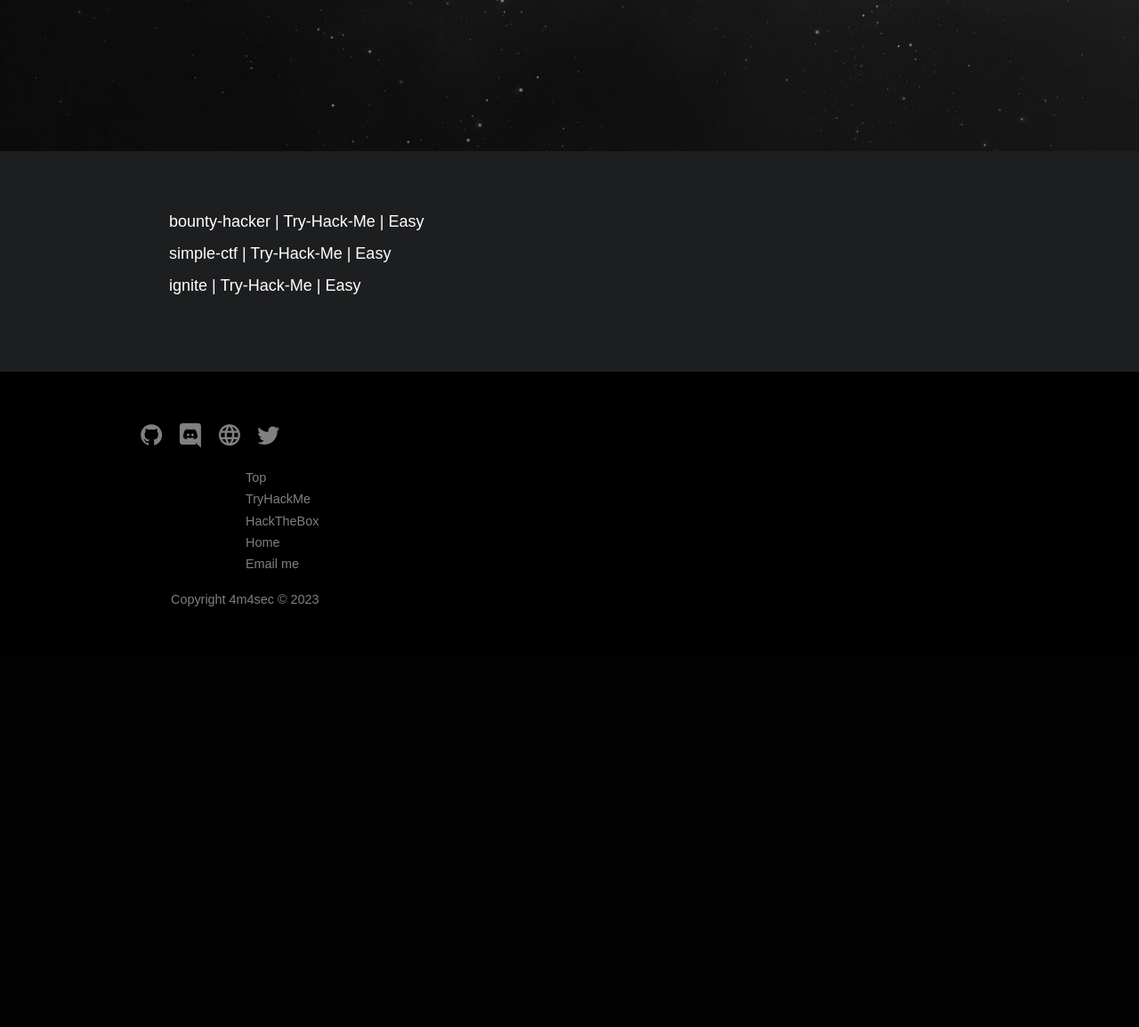
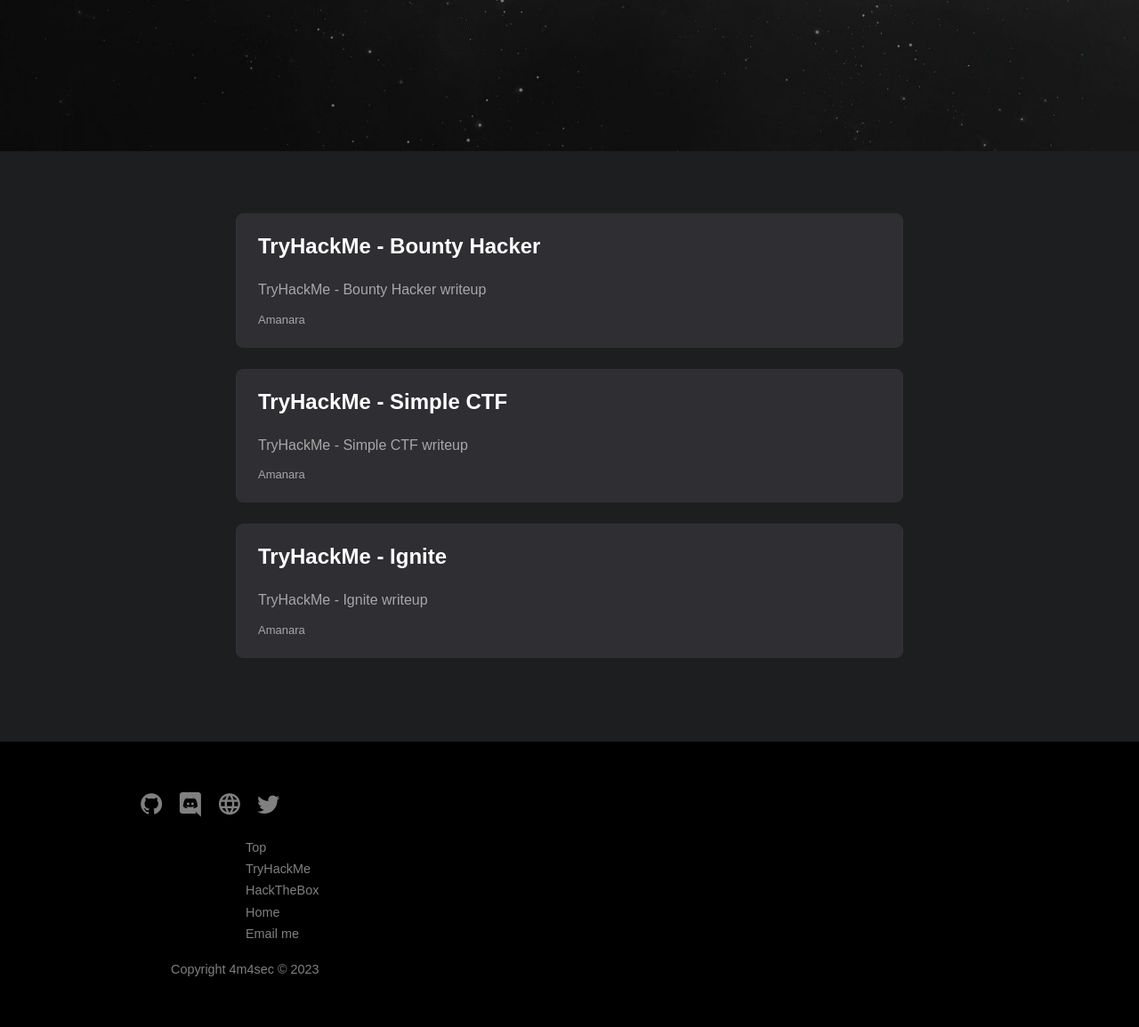
Before and after one commit to dawnl3ss/dawnl3ss.github.io, a PHP site: page /writeups in a window 1280 px wide. Shown: the part 630-1785 px from the top of the page at 89% size. Before the commit the page ends 1312 px from the top, so only its background shows below. Run offline with PHP 8.4, Linux system fonts and the light colour scheme.

Commit message:
update [2.0.0] : finish writeups listing

```diff
--- a/app/writeup/writeup.js
+++ b/app/writeup/writeup.js
@@ -1,18 +1,21 @@
 function getWriteups(){
     return {
         "bounty-hacker": {
-            getLocation: function() { return "Try-Hack-Me"; },
-            getLink: function(){ return "writeups/thm/bounty-hacker/"; },
+            getName: function (){ return "Bounty Hacker"; },
+            getLocation: function() { return "TryHackMe"; },
+            getLink: function(){ return "thm/bounty-hacker/"; },
             getDifficulty: function (){ return "Easy" }
         },
         "simple-ctf": {
-            getLocation: function() { return "Try-Hack-Me"; },
-            getLink: function(){ return "writeups/thm/simple-ctf/"; },
+            getName: function (){ return "Simple CTF"; },
+            getLocation: function() { return "TryHackMe"; },
+            getLink: function(){ return "thm/simple-ctf/"; },
             getDifficulty: function (){ return "Easy" }
         },
         "ignite": {
-            getLocation: function() { return "Try-Hack-Me"; },
-            getLink: function(){ return "writeups/thm/ignite/"; },
+            getName: function (){ return "Ignite"; },
+            getLocation: function() { return "TryHackMe"; },
+            getLink: function(){ return "thm/ignite/"; },
             getDifficulty: function (){ return "Easy" }
         }
     }
--- a/assets/css/writeup.css
+++ b/assets/css/writeup.css
@@ -1,4 +1,10 @@
-
+* {
+    --gap: 24px;
+    --radius: 8px;
+    --border: #333;
+    --entry: #2e2e33;
+    --secondary: #a8a8a8;
+}
 h1 {
     font-family: -apple-system,system-ui,BlinkMacSystemFont,"Segoe UI",Roboto;
     color: whitesmoke;
@@ -84,17 +90,6 @@ hr {
 }
 
 
-
-
-
-
-
-
-
-
-
-
-
 * {
     margin: 0;
     padding: 0;
@@ -107,12 +102,14 @@ body {
     color: #fff;
 }
 
-
-
 main {
     max-width: 1000px;
     margin: 20px auto;
     padding: 50px;
+}
+
+#wt-articles {
+    max-width: 850px;
 }
 
 .wt-section {
@@ -180,3 +177,65 @@ p a {
     width: 375px;
     height: auto;
 }
+
+.post-entry {
+    position: relative;
+    margin-bottom: var(--gap);
+    padding: var(--gap);
+    background: var(--entry);
+    border-radius: var(--radius);
+    transition: transform .1s;
+    border: 1px solid var(--border)
+}
+
+.post-entry:active {
+    transform: scale(.96)
+}
+
+
+.entry-header {
+    overflow: hidden;
+    display: -webkit-box;
+    -webkit-box-orient: vertical;
+    -webkit-line-clamp: 3
+}
+
+.entry-header h1 {
+    font-size: 34px;
+    line-height: 1.3
+}
+
+.entry-header h2 {
+    font-size: 24px
+}
+
+.entry-content {
+    margin: 8px 0;
+    color: var(--secondary);
+    font-size: 14px;
+    line-height: 1.6;
+    overflow: hidden;
+    display: -webkit-box;
+    -webkit-box-orient: vertical;
+    -webkit-line-clamp: 2
+}
+
+.entry-content {
+    margin: 14px 0;
+    font-size: 16px;
+    -webkit-line-clamp: 3;
+    -webkit-line-clamp: unset;
+}
+
+.entry-footer {
+    color: var(--secondary);
+    font-size: 13px;
+}
+
+.entry-link {
+    position: absolute;
+    left: 0;
+    right: 0;
+    top: 0;
+    bottom: 0
+}
--- a/writeups/index.html
+++ b/writeups/index.html
@@ -53,10 +53,21 @@
             </div>
         </section>
 
-        <main>
+        <main id="wt-articles">
             <script>
-                for (const [name, project] of Object.entries(getWriteups())) {
-                    document.write(name + ' | ' + project.getLocation() + ' | ' + project.getDifficulty() + "<br><br>")
+                for (const [id, project] of Object.entries(getWriteups())) {
+                    document.write("" +
+                        "<article class='post-entry'>\n" +
+                        "   <header class='entry-header'>\n" +
+                        "       <h2> " + project.getLocation() + " - " + project.getName() + " </h2>\n" +
+                        "   </header>\n" +
+                        "   <div class='entry-content'>\n" +
+                        "       <p> " + project.getLocation() + " - " + project.getName() + " writeup </p>\n" +
+                        "   </div>\n" +
+                        "   <footer class='entry-footer'> Amanara </footer>\n" +
+                        "   <a class='entry-link' href='" + project.getLink() + "'></a>\n" +
+                        "</article>"
+                    );
                 }
             </script>
         </main>
```
